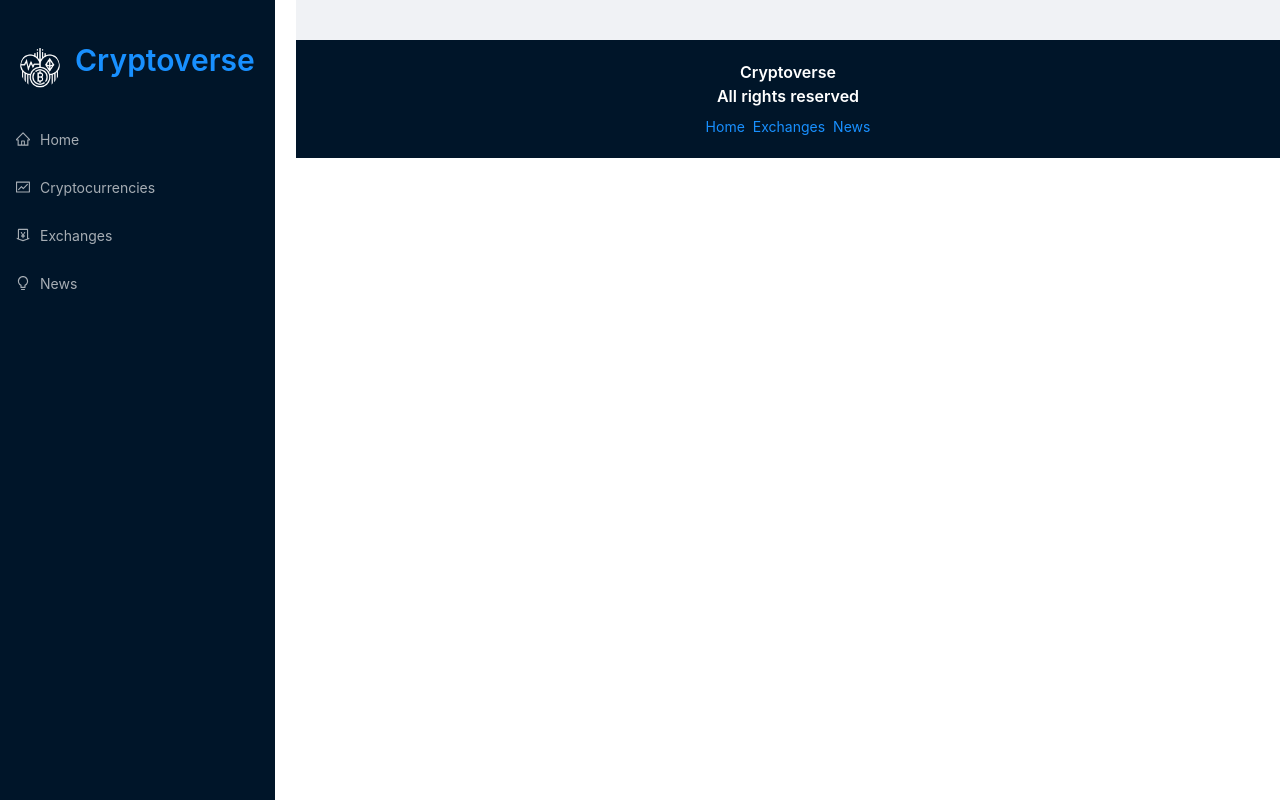
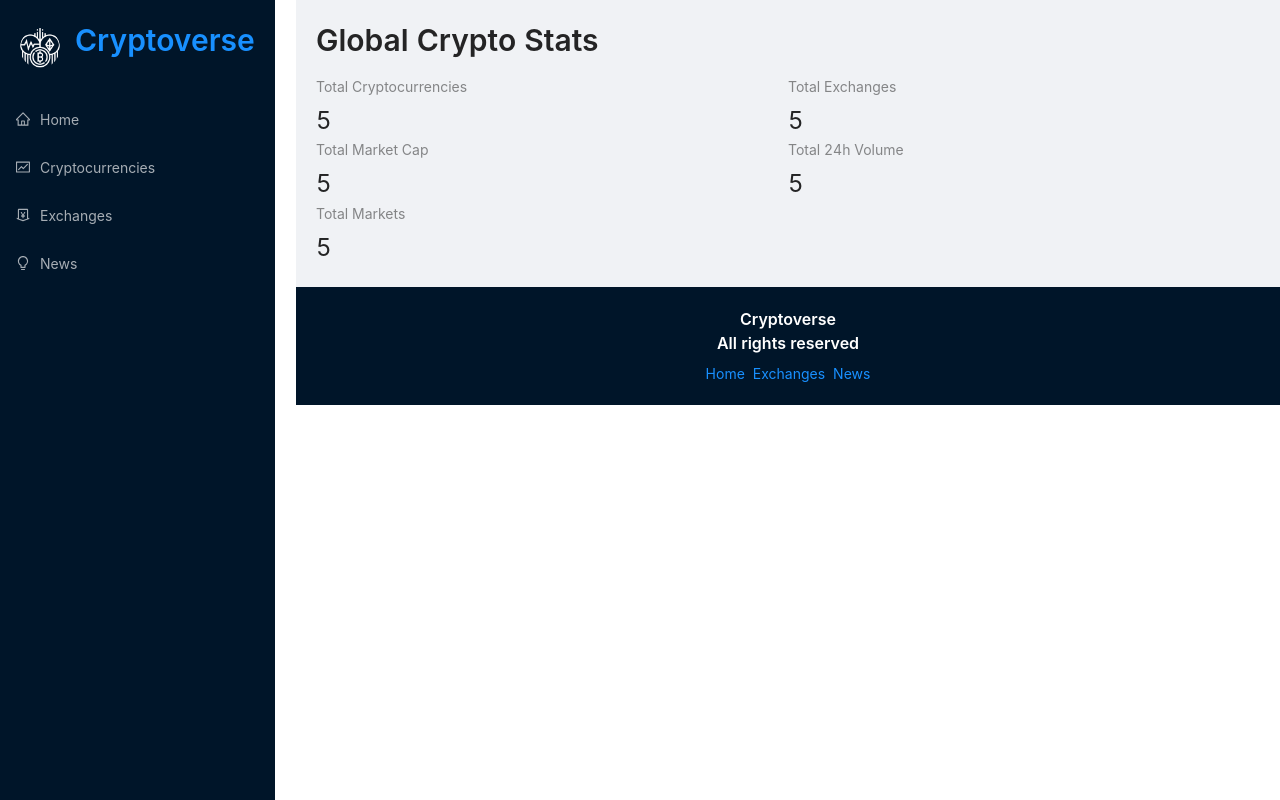
Before and after one commit to ninatch/Cryptoverse, a React (Create React App) app: page / in a window 1280 px wide. Built offline with nearby package versions, Linux system fonts and the light colour scheme.

Commit message:
fixed minor layout bugs

```diff
--- a/src/App.js
+++ b/src/App.js
@@ -4,6 +4,7 @@
 
 import { Navbar, Exchanges, Homepage, Cryptocurrencies, CryptoDetails, News } from './components'
 import './App.css'
+import 'antd/dist/antd.css'
 
 const App = () => {
     return (
@@ -39,9 +40,9 @@
                         All rights reserved
                     </Typography.Title>
                     <Space>
-                        <Link to='./'>Home</Link>
-                        <Link to='./exchanges'>Exchanges</Link>
-                        <Link to='./news'>News</Link>
+                        <Link to='/'>Home</Link>
+                        <Link to='/exchanges'>Exchanges</Link>
+                        <Link to='/news'>News</Link>
                     </Space>
                 </div>
             </div>
--- a/src/components/Exchanges.jsx
+++ b/src/components/Exchanges.jsx
@@ -2,7 +2,7 @@
 
 const Exchanges = () => {
   return (
-    <div>Exchanges</div>
+    <h1>Exchanges</h1>
   )
 }
 
--- a/src/components/Homepage.jsx
+++ b/src/components/Homepage.jsx
@@ -1,8 +1,22 @@
 import React from 'react'
+import millify from 'millify'
+import { Typography, Row, Col, Statistic } from 'antd'
+import { Link } from 'react-router-dom'
+
+const { Title } = Typography
 
 const Homepage = () => {
   return (
-    <h1>Homepage</h1>
+    <>
+        <Title level={2} className='heading'>Global Crypto Stats</Title>
+        <Row>
+            <Col span={12}><Statistic title='Total Cryptocurrencies' value='5'/></Col>
+            <Col span={12}><Statistic title='Total Exchanges' value='5'/></Col>
+            <Col span={12}><Statistic title='Total Market Cap' value='5'/></Col>
+            <Col span={12}><Statistic title='Total 24h Volume' value='5'/></Col>
+            <Col span={12}><Statistic title='Total Markets' value='5'/></Col>
+        </Row>
+    </>
   )
 }
 
```
Also changed, not shown: src/components/index.js (+5 -5 lines).
